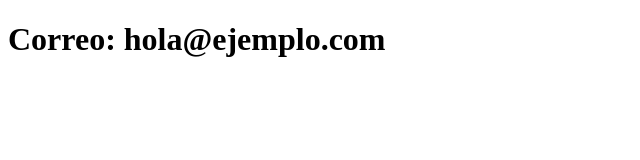
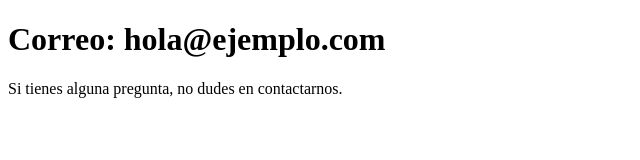
Before and after one commit to Juaanacostac00/fullstack-open, a plain HTML site: page contacto.html in a window 1280 px wide. Shown: the whole page, without its empty margins (0-640 px from the left). Drawn offline with Linux system fonts and the light colour scheme.

Commit message:
Actualiza con un mensaje

```diff
--- a/contacto.html
+++ b/contacto.html
@@ -7,5 +7,6 @@
 </head>
 <body>
     <h1>Correo: hola@ejemplo.com</h1>
+        <p>Si tienes alguna pregunta, no dudes en contactarnos.</p>
 </body>
 </html>
```
